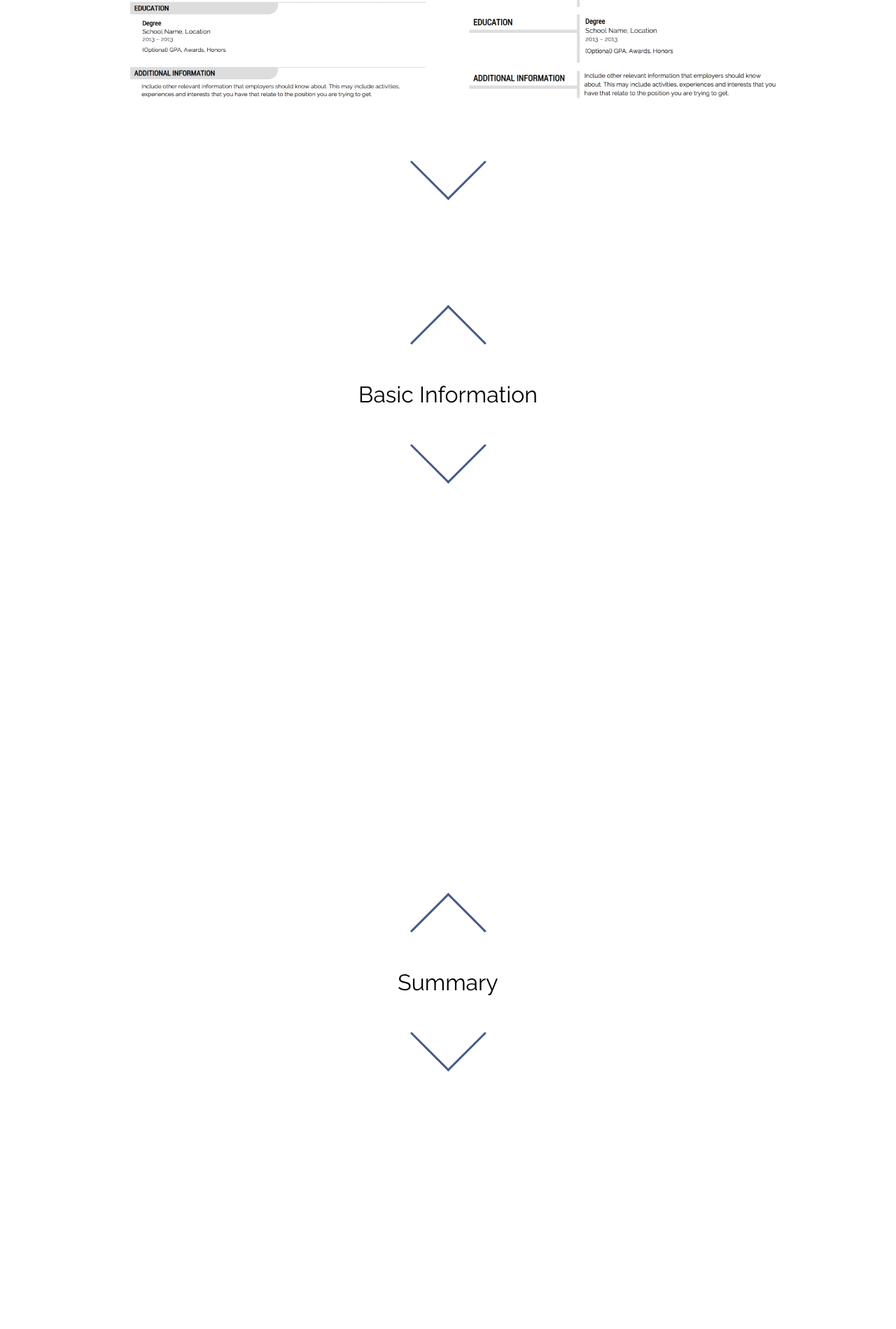
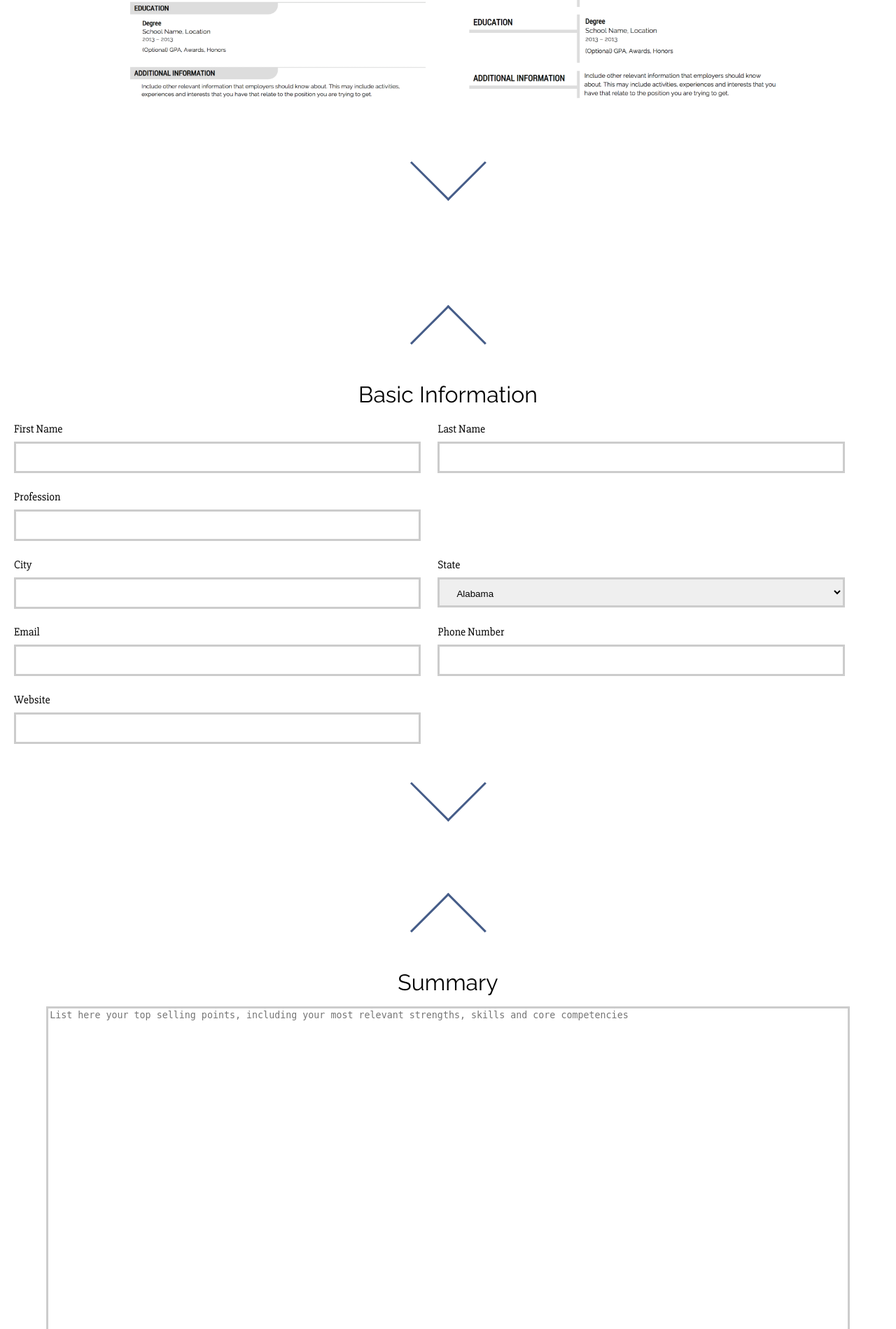
Before and after one commit to mdeforest/p2, a PHP site: page / in a window 1280 px wide. Shown: the part 1306-3205 px from the top of the page at 70% size. Run offline with PHP 8.4, Linux system fonts and the light colour scheme.

Commit message:
Continue working on styling

```diff
--- a/css/main.css
+++ b/css/main.css
@@ -1,3 +1,11 @@
+fieldset {
+    border: none;
+    margin: 0 auto;
+    width: 46%;
+    text-align: center;
+    float: left;
+}
+
 p {
     font-family: 'Raleway', sans-serif;
     text-align: center;
@@ -8,15 +16,46 @@ html {
     overflow-y: hidden;
 }
 
+input[type=text], input[type=email], select {
+    width: 100%;
+    padding: 12px 20px;
+    margin: 8px 0;
+    box-sizing: border-box;
+    border: 3px solid #ccc;
+    -webkit-transition: 0.5s;
+    transition: 0.5s;
+    outline: none;
+}
+
+input[type=text]:focus {
+    border: 3px solid #555;
+}
+
+label {
+    display: block;
+    text-align: left !important;
+    font-family: 'Slabo 27px', serif;
+}
+
 section {
     height: 100vh;
     padding-top: 5vh;
     text-align: center;
 }
 
+select {
+    height: 43px;
+    border-radius: 0;
+}
+
 textarea {
     outline: none;
     resize: none;
+    border: 3px solid #ccc;
+    display: block;
+    margin: 0 auto;
+    width: 90%;
+    height: 60vh;
 }
 
 .arrow-down {
@@ -58,11 +97,38 @@ textarea {
     display: block;
 }
 
+.button {
+    text-decoration: none;
+    color: #FFFFFF !important;
+    font-weight: 100;
+    border: none;
+    background: #465D89;
+    padding: 20px;
+    text-transform: uppercase;
+    border-radius: 6px;
+    display: inline-block;
+    cursor: pointer;
+}
+
+.button:hover {
+    background: none;
+    color: #465D89 !important;
+    font-weight: 700 !important;
+    letter-spacing: 3px;
+    -webkit-box-shadow: 0 5px 40px -10px rgba(0,0,0,0.57);
+    -moz-box-shadow: 0 5px 40px -10px rgba(0,0,0,0.57);
+    transition: all 0.3s ease 0s;
+}
+
 .button-container {
     padding-top: 1vh;
     padding-bottom: 1vh;
     width: 100%;
     text-align: center;
+}
+
+.clearfix {
+    clear: left;
 }
 
 .column {
@@ -76,6 +142,15 @@ textarea {
     margin: 0 auto;
 }
 
+.experience, .education {
+    border: 2px solid #465D89;
+    margin-bottom: 3px;
+}
+
+.experience:last-child, .education:last-child {
+    margin-bottom: 0;
+}
+
 .form {
     margin-top: 70px;
 }
@@ -87,39 +162,22 @@ textarea {
     margin: 0;
 }
 
-.hide {
-    display: none;
+.full-width {
+    width: 94%;
 }
 
-.show {
-    display: block;
-}
-
-.start {
-    text-decoration: none;
-    color: #FFFFFF !important;
-    font-weight: 100;
-    border: none;
-    background: #465D89;
-    padding: 20px;
-    text-transform: uppercase;
-    border-radius: 6px;
-    display: inline-block;
-}
-
-.start:hover {
-    background: none;
-    color: #465D89 !important;
-    font-weight: 700 !important;
-    letter-spacing: 3px;
-    -webkit-box-shadow: 0 5px 40px -10px rgba(0,0,0,0.57);
-    -moz-box-shadow: 0 5px 40px -10px rgba(0,0,0,0.57);
-    transition: all 0.3s ease 0s;
+.no-margin {
+    margin: 0;
+    width: 100%;
 }
 
 .template-img {
     max-height: 50vh;
     max-width: 100%;
+}
+
+.template-img:hover {
+    opacity: 0.5;
 }
 
 .templates {
@@ -146,7 +204,17 @@ textarea {
 }
 
 .templates input:checked + label > img {
-    border: 2px solid #f00;
+    border: 2px solid #465D89;
+}
+
+#experience button, #education-info button {
+    padding: 6px 12px;
+}
+
+#experiences, #degrees {
+    overflow-y: auto;
+    height: 60vh;
+    margin: 5px;
 }
 
 #instructions {
--- a/index.php
+++ b/index.php
@@ -1,7 +1,10 @@
 <?php session_start(); ?>
 
 <!DOCTYPE html>
-<html lang="en">
+<html lang="en"
+      xmlns="http://www.w3.org/1999/html"
+      xmlns="http://www.w3.org/1999/html"
+      xmlns="http://www.w3.org/1999/html" xmlns="http://www.w3.org/1999/html">
 <head>
     <meta charset="utf-8">
     <meta name="viewport" content="width=device-width, initial-scale=1, shrink-to-fit=no">
@@ -9,6 +12,7 @@
     <script src='js/show-hide.js'></script>
     <title>Resume Creator</title>
     <link href="https://fonts.googleapis.com/css?family=Raleway" rel="stylesheet">
+    <link href="https://fonts.googleapis.com/css?family=Slabo+27px" rel="stylesheet">
 </head>
 <body>
 <div class='container'>
@@ -16,7 +20,7 @@
         <img src='images/logo.png'>
         <p id='instructions'>Create a Resume by choosing a template and filling out the required fields below</p>
         <div class='button-container'>
-            <a class='start' href='#choose-template'>Let's Go!</a>
+            <a class='button' href='#choose-template'>Let's Go!</a>
         </div>
     </section>
     <form class='form' method='POST' action='logic/create.php'>
@@ -27,13 +31,13 @@
             <p>Choose a Template</p>
             <div class='templates'>
                 <div class='column'>
-                    <input type='radio' name='template' id='temp-1' onclick="handleRadio(this, 'temp-1')" value='temp-1'>
+                    <input type='radio' name='template' id='temp-1' value='temp-1'>
                     <label for='temp-1'>
                         <img class="template-img" src='templates/temp-1/temp-1.png'>
                     </label>
                 </div>
                 <div class='column'>
-                    <input type='radio' name='template' id='temp-2' onclick="handleRadio(this, 'temp-2')" value='temp-2'>
+                    <input type='radio' name='template' id='temp-2' value='temp-2'>
                     <label for='temp-2'>
                         <img class="template-img" src='templates/temp-2/temp-2.png'>
                     </label>
@@ -43,29 +47,31 @@
                 <div class='arrow-down'></div>
             </a>
         </section>
-
         <section id='basic-info'>
             <a href='#choose-template'>
                 <div class='arrow-up'></div>
             </a>
             <p>Basic Information</p>
-            <label class="temp-1 temp-2 hide" for='firstName'>First Name
+            <fieldset>
+                <label for='firstName'>First Name</label>
                 <input type='text' name='firstName'>
-            </label>
-
-            <label class="temp-1 temp-2 hide" for='lastName'>Last Name
+            </fieldset>
+            <fieldset>
+                <label for='lastName'>Last Name</label>
                 <input type='text' name='lastName'>
-            </label>
-
-            <label class="temp-1 temp-2 hide" for='jobTitle'>Profession
+            </fieldset>
+            <div class='clearfix'></div>
+            <fieldset>
+                <label for='jobTitle'>Profession</label>
                 <input type='text' name='jobTitle'>
-            </label>
-
-            <label class='temp-1 temp-2 hide' for='city'>City
+            </fieldset>
+            <div class='clearfix'></div>
+            <fieldset>
+                <label for='city'>City</label>
                 <input type='text' name='city'>
-            </label>
-
-            <label class='temp-1 temp-2 hide' for='state'>State
+            </fieldset>
+            <fieldset>
+                <label for='state'>State</label>
                 <select name='state'>
                     <option value="AL" selected>Alabama</option>
                     <option value="AK">Alaska</option>
@@ -119,19 +125,22 @@
                     <option value="WI">Wisconsin</option>
                     <option value="WY">Wyoming</option>
                 </select>
-            </label>
-
-            <label class="temp-1 temp-2 hide" for='email'>Email
+            </fieldset>
+            <div class='clearfix'></div>
+            <fieldset>
+                <label for='email'>Email</label>
                 <input type='email' name='email'>
-            </label>
-
-            <label class="temp-1 hide" for='phoneNumber'>Phone Number
+            </fieldset>
+            <fieldset>
+                <label for='phoneNumber'>Phone Number</label>
                 <input type='text' name='phoneNumber'>
-            </label>
-
-            <label class="temp-1 temp-2 hide" for='website'>Website
+            </fieldset>
+            <div class='clearfix'></div>
+            <fieldset>
+                <label for='website'>Website</label>
                 <input type='text' name='website'>
-            </label>
+            </fieldset>
+            <div class='clearfix'></div>
             <a href='#summary'>
                 <div class='arrow-down'></div>
             </a>
@@ -156,7 +165,10 @@
                 <div class='arrow-up'></div>
             </a>
             <p>Work Experience</p>
-            <button type='button' onclick='addExperience(this.parentNode)'>+</button>
+            <div class='button-container'>
+                <button type='button' class='button' onclick='addExperience()'>Add</button>
+            </div>
+            <div id='experiences'></div>
             <a href='#education-info'>
                 <div class='arrow-down'></div>
             </a>
@@ -167,7 +179,10 @@
                 <div class='arrow-up'></div>
             </a>
             <p>Education</p>
-            <button type='button' onclick='addEducation(this.parentNode)'>+</button>
+            <div class='button-container'>
+                <button type='button' class='button' onclick='addEducation()'>Add</button>
+            </div>
+            <div id='degrees'></div>
             <a href='#additional-info'>
                 <div class='arrow-down'></div>
             </a>
@@ -178,7 +193,7 @@
                 <div class='arrow-up'></div>
             </a>
             <p>Additional Information</p>
-            <label class='temp-1 temp-2 hide' for='additionalInfo'>
+            <label for='additionalInfo'>
                 <textarea placeholder='Include other relevant information that employers should know about. This may include activities, experiences and interests that you have that relate to the position you are trying to get'
                           name='additionalInfo'></textarea>
             </label>
```
Also changed, not shown: js/show-hide.js (+62 -65 lines).
